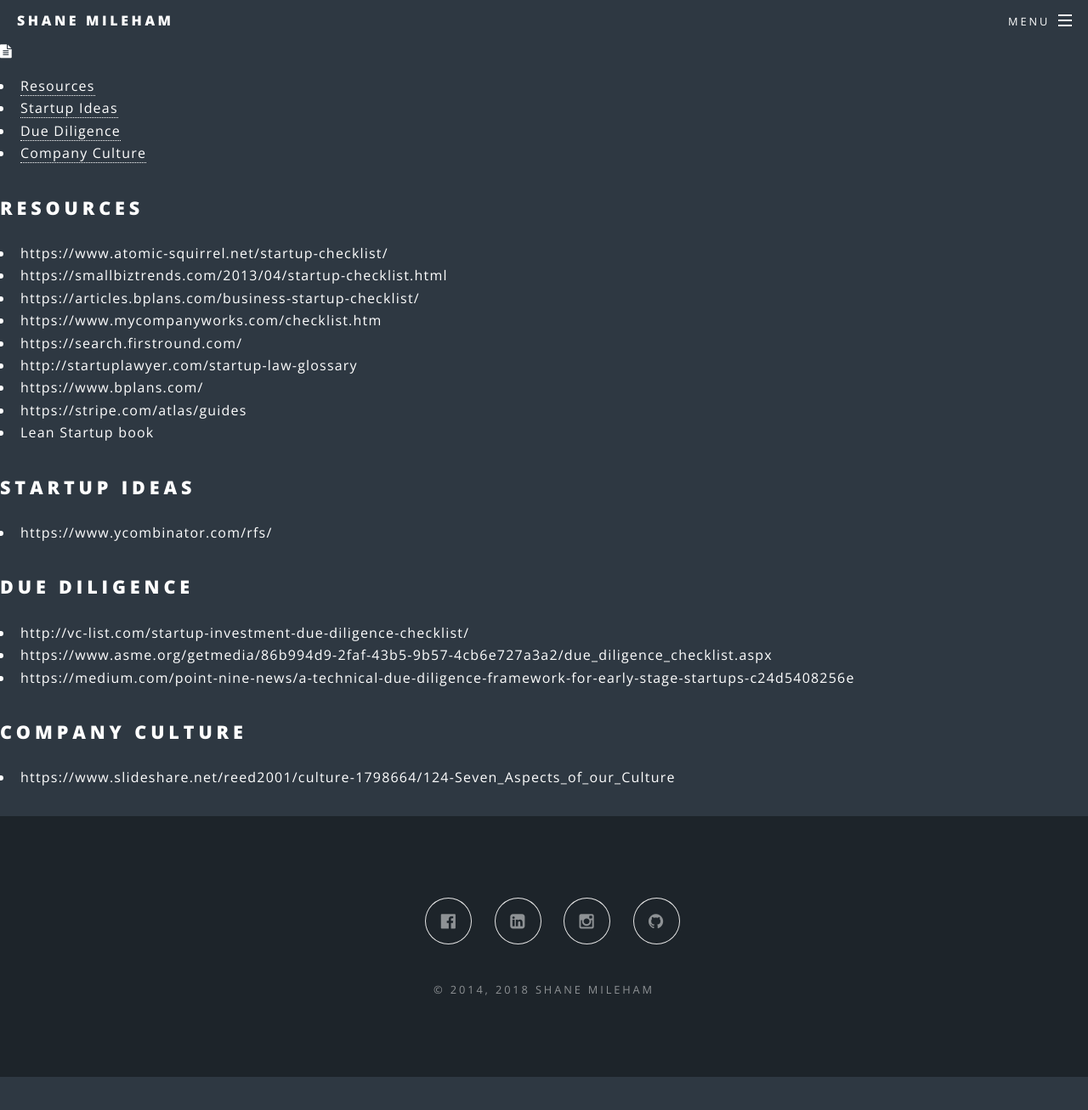
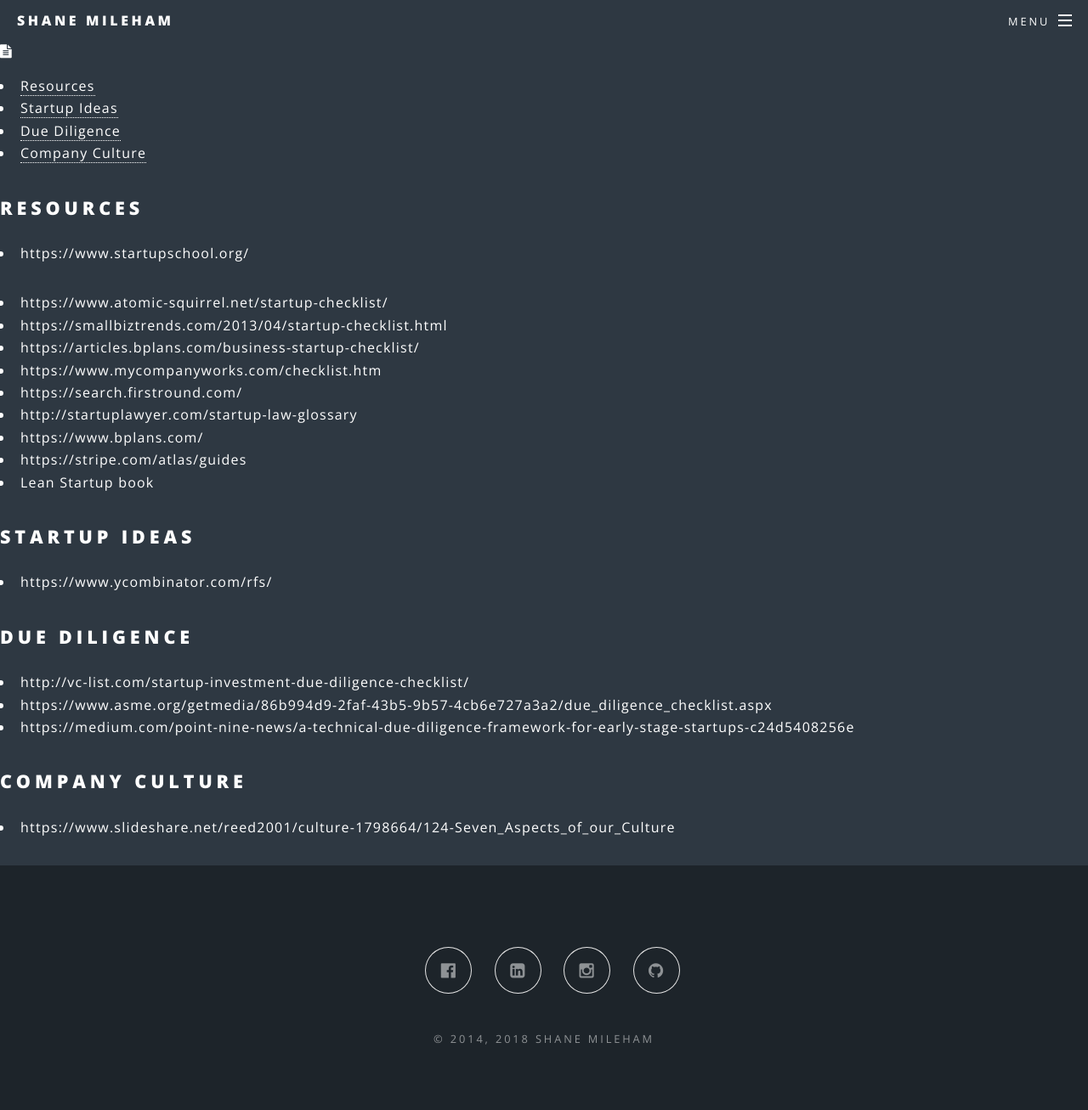
Before and after one commit to shanemileham/shanemileham.github.io, a Jekyll site: the page built from _kb/business/startups.md, in a window 1280 px wide and 1326 px high. Shown: the top 1307 px of the window at 85% size. Built offline with Jekyll 4.4.1, drawn with Linux system fonts in a browser that asks for light colours; comment, search, counter and statistics services are not loaded; some of the changed lines change nothing that is shown.

Commit message:
Added startup resource

```diff
--- a/_kb/business/startups.md
+++ b/_kb/business/startups.md
@@ -6,6 +6,8 @@
 
 
 ## Resources
+- https://www.startupschool.org/
+
 - https://www.atomic-squirrel.net/startup-checklist/
 - https://smallbiztrends.com/2013/04/startup-checklist.html
 - https://articles.bplans.com/business-startup-checklist/
```
